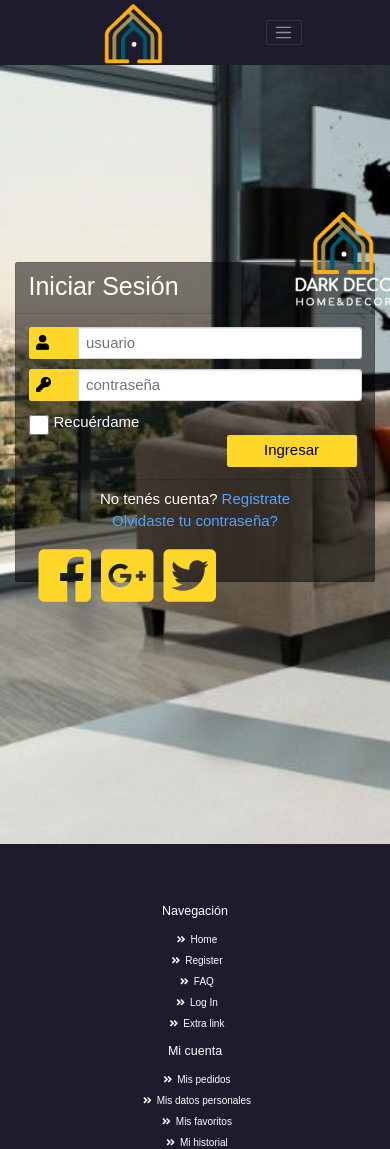
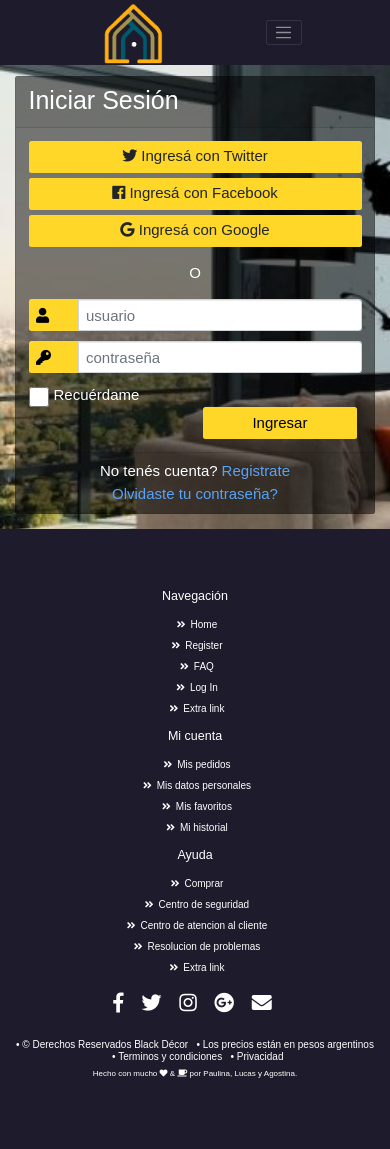
Before and after one commit to PaulinaMabres/DarkDeco, a PHP site: page /login.php in a window 390 px wide. Shown: the top 1149 px of the page. After the commit the page ends 1078 px from the top, so only its background shows below. Run offline with PHP 8.4, Linux system fonts and the light colour scheme; some libraries are stand-ins or nearby versions; some web fonts are replaced.

Commit message:
Agregue los botones sociales de registro con media query

```diff
--- a/css/login.css
+++ b/css/login.css
@@ -124,12 +124,55 @@ margin-left: 4px;
 .headerEspacio{
   padding-top: 61px!important;
 }
+.container.registro .headerEspacio{
+  padding-top: 81px!important;
+}
+.container.registro .card{
+  height: auto;
+}
+.container.login .social_login a,
+.container.registro .social_login a{
+  background: #FFD728;
+}
+.container.login .space,
+.container.registro .space {
+  color: white;
+  text-align: center;
+  margin: 1em 0;
+}
+
+.container.login .social_login{
+  display: none;
+}
+/*Celular*/
+@media (max-width:575px){
+  .card .tablet{
+    visibility: visible;
+  }
+  .card .imagen{
+      display: none;
+  }
+  .login_btn {
+    width: 46%;
+  }
+
+  .container {
+    height: auto;
+  }
+
+  .card {
+    margin: 1em 0 1em 0;
+    height: auto;
+  }
+
+  .container.login .social_icon{
+    display: none !important;
+  }
+  .container.login .social_login{
+    display: block;
+  }
 
 
-@media (min-width:768px){
-  .login .tablet{
-    visibility: visible;
-  }
 }
 
 @media (min-width:1024px){
--- a/login.php
+++ b/login.php
@@ -18,14 +18,14 @@
 </head>
 <body>
 
-<div class="container">
+<div class="container login">
 
 	<?php
 		include('partials/header.php');
 	?>
 
 
-	<div class="d-flex justify-content-center h-100 tablet">
+	<div class="d-flex justify-content-center h-100 headerEspacio">
 		<div class="card">
 			<div class="card-header">
 				<h1>Iniciar Sesión</h1>
@@ -38,6 +38,22 @@
 			</div>
 			<div class="card-body">
 				<form action="#" method="post">
+
+					<div class="form-group social_login">
+						<a class="btn btn-block btn-social btn-twitter">
+								<span class="fab fa-twitter"></span> Ingresá con Twitter
+						</a>
+						<a class="btn btn-block btn-social btn-facebook">
+								<span class="fab fa-facebook"></span> Ingresá con Facebook
+						</a>
+						<a class="btn btn-block btn-social btn-google">
+								<span class="fab fa-google"></span> Ingresá con Google
+						</a>
+						<div class = "space">
+								O
+						</div>
+					</div>
+
 					<div class="input-group form-group">
 						<div class="input-group-prepend">
 							<span class="input-group-text"><i class="fas fa-user"></i></span>
```
Also changed, not shown: register.php (+16 -1 lines).
